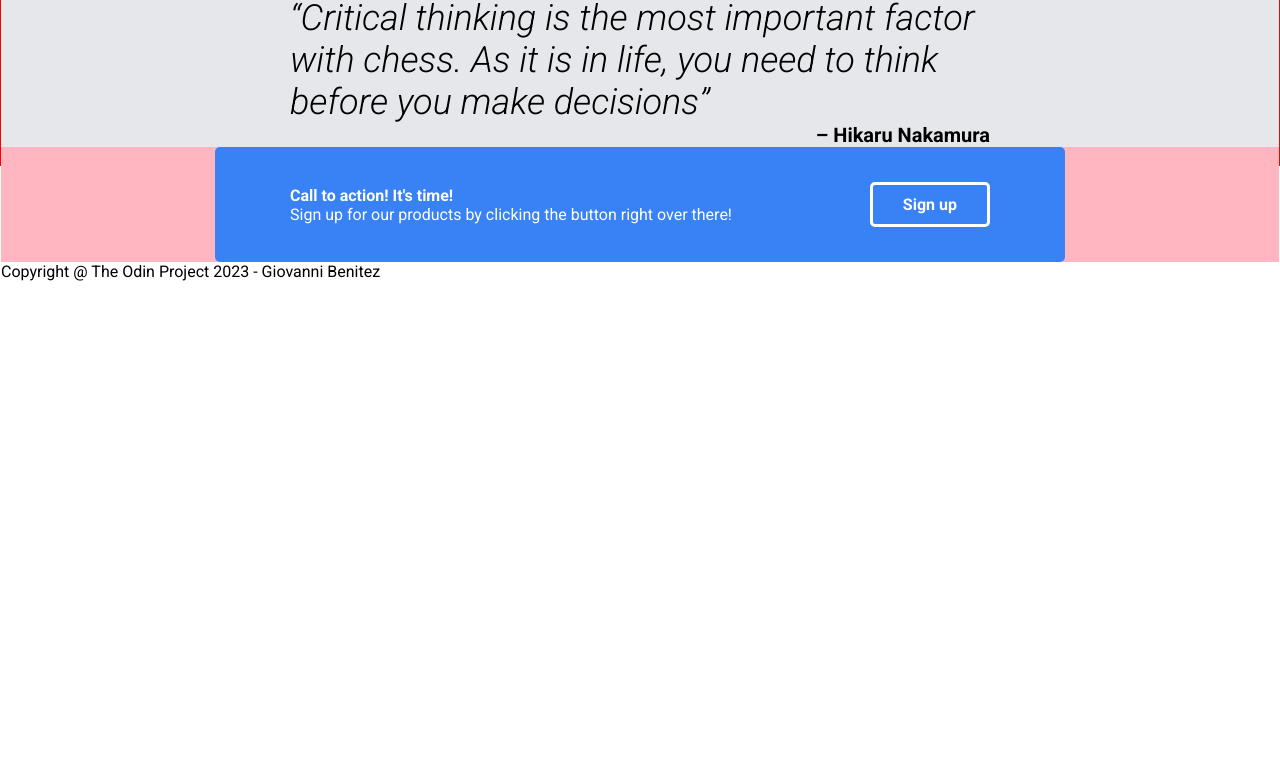
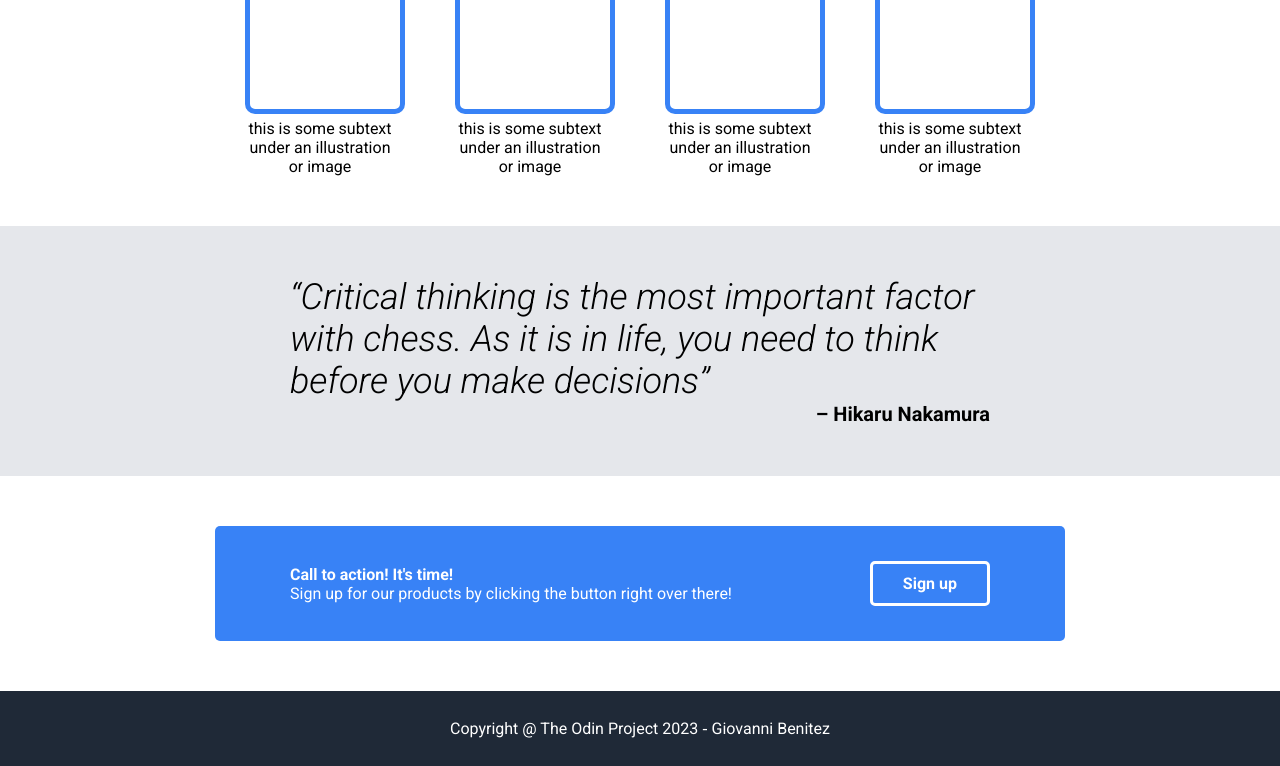
Before and after one commit to giovannibenitezcruz/odin-project-1, a plain HTML site: page index.html in a window 1280 px wide. Shown: the part 636-1402 px from the top of the page. Before the commit the page ends 917 px from the top, so only its background shows below. Drawn offline with Linux system fonts and the light colour scheme.

Commit message:
fix Add flex 1 to containers
Remove 100vh and overflow hidden and add min-height 100 so there is
no extra spacing
Add flexbox 1 to content containers to fill up the whole page
Add footer container and add style to complete this layout

```diff
--- a/index.html
+++ b/index.html
@@ -67,7 +67,7 @@
       </div>
     </div>
 
-    <div>Copyright @ The Odin Project 2023 - Giovanni Benitez</div>
+    <div class="footer">Copyright &#64; The Odin Project 2023 &dash; Giovanni Benitez</div>
 
   </body>
 </html>
--- a/styles/index.css
+++ b/styles/index.css
@@ -7,9 +7,7 @@
 body {
   display: flex;
   flex-direction: column;
-  height: 100vh;
-  border: 1px solid red;
-  overflow: hidden;
+  min-height: 100vh;
 }
 
 .container-1 {
@@ -40,6 +38,8 @@
   display: flex;
   justify-content: center;
   align-items: center;
+  flex: 1;
+  padding: 50px 0;
   background: #1F2937;
   gap: 15px;
 }
@@ -83,10 +83,13 @@
 
 .container-3 {
   flex-direction: column;
+  flex: 1;
+  padding: 50px 0;
+  gap: 30px;
 }
 
 .container-boxes {
-  gap: 10px;
+  gap: 50px;
 }
 
 h2 {
@@ -110,7 +113,10 @@
 .container-4 {
   display: flex;
   flex-direction: column;
+  justify-content: center;
   align-items: center;
+  flex: 1;
+  padding: 50px 0;
   background: #E5E7EB;
 }
 
@@ -130,7 +136,9 @@
 .container-5 {
   display: flex;
   justify-content: center;
-  background: lightpink;
+  align-items: center;
+  flex: 1;
+  padding: 50px 0;
 }
 
 .call-to-action.container {
@@ -155,3 +163,12 @@
   padding: 10px 30px;
   cursor: pointer;
 }
+
+.footer {
+  display: flex;
+  justify-content: center;
+  align-items: center;
+  background: #1F2937;
+  color: white;
+  height: 75px;
+}
```
